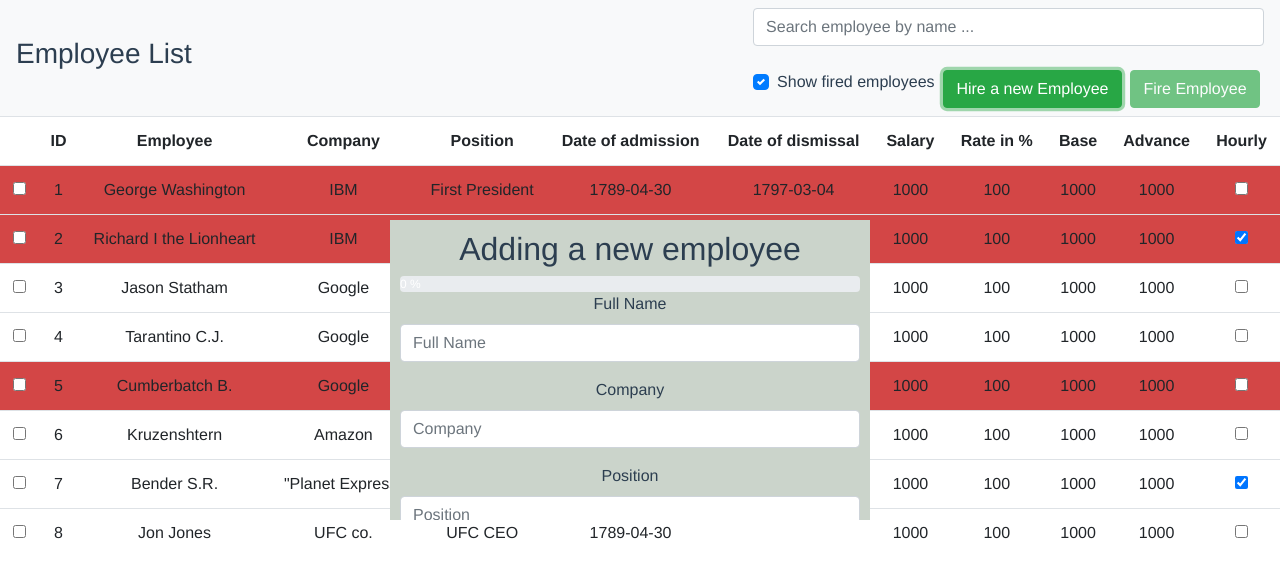
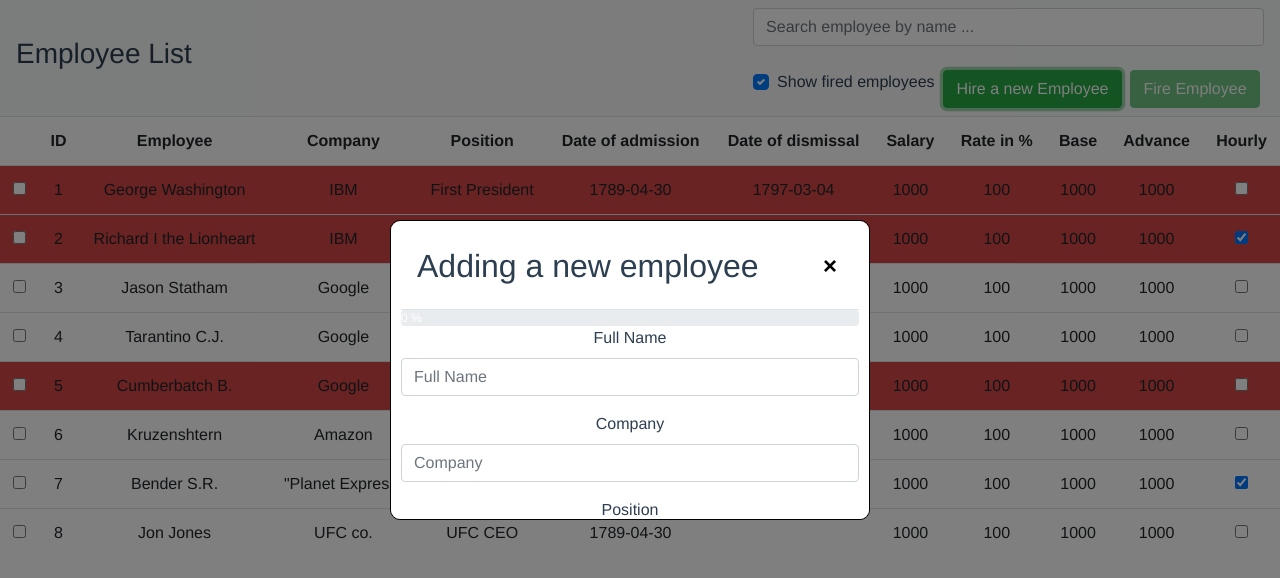
Before and after one commit to gevorgchobanyan/VueDataTable, a Vue app: page / in a window 1280 px wide. Both pictures are taken after a click on the button "Hire a new Employee". Shown: the top 578 px of the page. Built offline with nearby package versions, Linux system fonts and the light colour scheme.

Commit message:
added overlay

```diff
--- a/src/App.vue
+++ b/src/App.vue
@@ -10,6 +10,7 @@
       <my-dashboard></my-dashboard>
       <my-data-table></my-data-table>
   </div>
+  <div :class="{active: overlay}" id="overlay"></div>
 
 </template>
 
@@ -34,6 +35,8 @@ export default {
    computed: {
     ...mapGetters([
       'showModal',
+      'overlay',
+      'showModal2',
       'showFired',
       'firedEmployees',
       'firedEmployeesCount',
@@ -68,4 +71,21 @@ export default {
 #nav a.router-link-exact-active {
   color: #42b983;
 }
+
+
+#overlay {
+  position: fixed;
+  opacity: 0;
+  top: 0;
+  left: 0;
+  right: 0;
+  bottom: 0;
+  background-color: rgba(0, 0, 0, 0.5);
+  pointer-events: none;
+}
+#overlay.active {
+  opacity: 1;
+  pointer-events: all;
+
+}
 </style>
--- a/src/components/Dashboard.vue
+++ b/src/components/Dashboard.vue
@@ -15,7 +15,7 @@
             <div class="custom-control custom-checkbox">
               <input type="checkbox" class="custom-control-input" id="customCheck1" :checked="showFired" @click="updateShowFired">
               <label class="custom-control-label" for="customCheck1">Show fired employees</label>&nbsp;
-              <button type="button" class="btn btn-success" @click="changeShowModal2">Hire a new Employee</button>&nbsp;
+              <button type="button" class="btn btn-success" @click="openModal2()">Hire a new Employee</button>&nbsp;
               <button type="button" class="btn btn-success" @click="fireSelectedEmployees()" :disabled="btnDisable">Fire Employee{{plural}}</button>&nbsp;
             </div>
         </div>
@@ -71,6 +71,7 @@ data: () => ({
           'changeShowModal2',
           'deleteSelectedEmployees',
           'changeRowState',
+          'changeOverlay'
       ]),
       ...mapActions([
         //   'sendOrder',
@@ -86,6 +87,10 @@ data: () => ({
         fireSelectedEmployees(){
           this.deleteSelectedEmployees()
           this.changeRowState()
+        },
+        openModal2(){
+          this.changeShowModal2()
+          this.changeOverlay()
         }
   }
 
--- a/src/components/DataTable.vue
+++ b/src/components/DataTable.vue
@@ -17,7 +17,7 @@
               <template v-for="(elem, elemKey) in employee">
                 <td v-if="(elemKey === 'salary')"
                     style="cursor:pointer"
-                    @click="changeShowModal(employee['id'])"
+                    @click="openModal(employee['id'])"
                 >
                     {{ elem }}
                 </td>
@@ -40,7 +40,7 @@
                 <template v-for="(elem, elemKey) in employee">
                   <td v-if="(elemKey === 'salary')"
                       style="cursor:pointer"
-                      @click="changeShowModal(employee['id'])"
+                      @click="openModal(employee['id'])"
                   >
                       {{ elem }}
                   </td>
@@ -95,7 +95,8 @@ data: () => ({ // распаковываем Setters
       'decrementSelectedEmployeeCount',
       'addEmployeeID',
       'removeEmployeeID',
-      'changeRowState'
+      'changeRowState',
+      'changeOverlay',
     ]),
     selectRow(employeeID){
       // console.log(employeeID)
@@ -121,6 +122,10 @@ data: () => ({ // распаковываем Setters
         }
       }
       this.changeRowState()
+    },
+    openModal(employeeID){
+      this.changeShowModal(employeeID)
+      this.changeOverlay()
     }
   }
 
@@ -143,10 +148,7 @@ data: () => ({ // распаковываем Setters
   background: rgb(45, 102, 67);
   z-index: 20;
 }
-/* #popup1 {
-  -webkit-box-shadow:  0px 0px 0px 9999px rgba(209, 198, 198, 0.5);
-  box-shadow:  0px 0px 0px 9999px rgba(223, 215, 215, 0.5);
-} */
+
 
 .disable {
   background-color: rgb(211, 70, 70);
--- a/src/components/EmployeeFormModal.vue
+++ b/src/components/EmployeeFormModal.vue
@@ -1,6 +1,10 @@
 <template>
-  <div class="modal">
-    <h2>Adding a new employee</h2>
+  <div class="modal" id="modal">
+
+    <div class="modal-header">
+      <h2>Adding a new employee</h2>
+      <button class="close-button" @click="closeModal2()">&times;</button>
+    </div>
 
     <div>
       <div class="progress" style="width: 100%;">
@@ -14,29 +18,6 @@
             {{ done/controls.length*100 }} %
         </div>
       </div>
-      <!-- <form class="form-group" style="width: 100%;" v-on:submit.prevent>
-        <div v-for="(item, index) in employeeInfo" :key="index">
-          <div>
-            <label>{{ capitalize(item.name) }}</label>
-            <span class="fa"
-                  v-if="controls[index].activated"
-                  :class="controls[index].error ? 'fa-exclamation-circle text-danger' :
-                                                  'fa-check-circle text-success'"
-                  >
-            </span>
-            <br>
-            <input class="form-control form-control-sm"
-                  type="text"
-                  v-bind:value="item.value"
-                  @input="onInput(index, $event.target.value)"
-            >
-            <br>
-          </div>
-        </div>
-        <input type="submit" value="Add Employee" @click.once="toggleResult()" :disabled="done < controls.length">
-        <input type="submit" value="Cancel">
-      </form>  -->
-
 
       <form>
         <div>
@@ -178,7 +159,7 @@
           </div>
         </div>
         <button type="button" class="btn btn-success" @click="SaveResult()" :disabled="done < controls.length">Add a new Employee</button>&nbsp;
-        <button type="button" class="btn btn-success" @click="changeShowModal2()">Cancel</button>&nbsp;
+        <button type="button" class="btn btn-success" @click="closeModal2()">Cancel</button>&nbsp;
       </form>
 
     </div>
@@ -283,10 +264,16 @@ beforeMount(){ //HOOK
     ...mapMutations([
       'changeShowModal2',
       'addNewEmployee',
+      'changeOverlay',
     ]),
     SaveResult(){
       this.addNewEmployee(this.newEmployee)
       this.changeShowModal2()
+      this.changeOverlay()
+    },
+    closeModal2(){
+      this.changeShowModal2()
+      this.changeOverlay()
     },
     onInput(index, value){
       let data = this.employeeInfo[index]
@@ -309,18 +296,23 @@ beforeMount(){ //HOOK
   padding: 10px;
   width: 480px;
   left: 50%;
+  border-radius: 10px;
+  border: 1px solid black;
   margin-left: -250px;
   height: 300px;
   top: 50%;
   margin-top: -180px;
-  background: #cbd4cb;
+  background: white;
   z-index: 20;
   overflow: auto;
 }
-/* #popup1 {
-  -webkit-box-shadow:  0px 0px 0px 9999px rgba(209, 198, 198, 0.5);
-  box-shadow:  0px 0px 0px 9999px rgba(223, 215, 215, 0.5);
-} */
-
+.modal-header .close-button {
+  cursor: pointer;
+  border: none;
+  outline: none;
+  background: none;
+  font-size: 1.5rem;
+  font-weight: bold;
+}
 
 </style>
--- a/src/components/Modal.vue
+++ b/src/components/Modal.vue
@@ -2,8 +2,8 @@
 <div class="popup">
   <label for="salary">Salary</label><br>
   <input class="form-control mr-sm-2" type="number" id="salary" name="salary" :placeholder="getEmployeeById(employeeID).salary" v-model="newSalary"><br>
-  <button type="button" class="btn btn-success" @click="updateEmployeeSalary(newSalary)">Save</button>&nbsp;&nbsp;&nbsp;&nbsp;
-  <button type="button" class="btn btn-success" @click="changeShowModal(undefined)">Cancel</button>
+  <button type="button" class="btn btn-success" @click="updateSalary(newSalary)">Save</button>&nbsp;&nbsp;&nbsp;&nbsp;
+  <button type="button" class="btn btn-success" @click="close(undefined)">Cancel</button>
 </div>
 </template>
 
@@ -33,7 +33,17 @@ newSalary: 0,
     ...mapMutations([
       'changeShowModal',
       'updateEmployeeSalary',
-    ])
+      'changeOverlay',
+    ]),
+    updateSalary(newSalary){
+      this.updateEmployeeSalary(newSalary)
+      this.changeOverlay()
+
+    },
+    close(){
+      this.changeShowModal(undefined)
+      this.changeOverlay()
+    }
   }
 
 }
@@ -61,10 +71,8 @@ newSalary: 0,
   top: 50%;
   margin-top: -100px;
   background: #28a745;
+  border-radius: 10px;
   z-index: 20;
 }
-/* #popup1 {
-  -webkit-box-shadow:  0px 0px 0px 9999px rgba(209, 198, 198, 0.5);
-  box-shadow:  0px 0px 0px 9999px rgba(223, 215, 215, 0.5);
-} */
+
 </style>
--- a/src/store/index.js
+++ b/src/store/index.js
@@ -7,6 +7,7 @@ export default createStore({
 
     showModal: false,
     showModal2: false,
+    overlay: false,
     rowState: false,
     searchInput: '',
     employeeID: 0,
@@ -139,6 +140,9 @@ export default createStore({
     // orderState (state) {
     //   return state.orderState
     // },
+    overlay (state){
+      return state.overlay
+    },
     rowState (state){
       return state.rowState
     },
@@ -267,6 +271,9 @@ export default createStore({
     },
     changeRowState (state){
       state.rowState = !state.rowState
+    },
+    changeOverlay (state){
+      state.overlay = !state.overlay
     }
 
 
```
